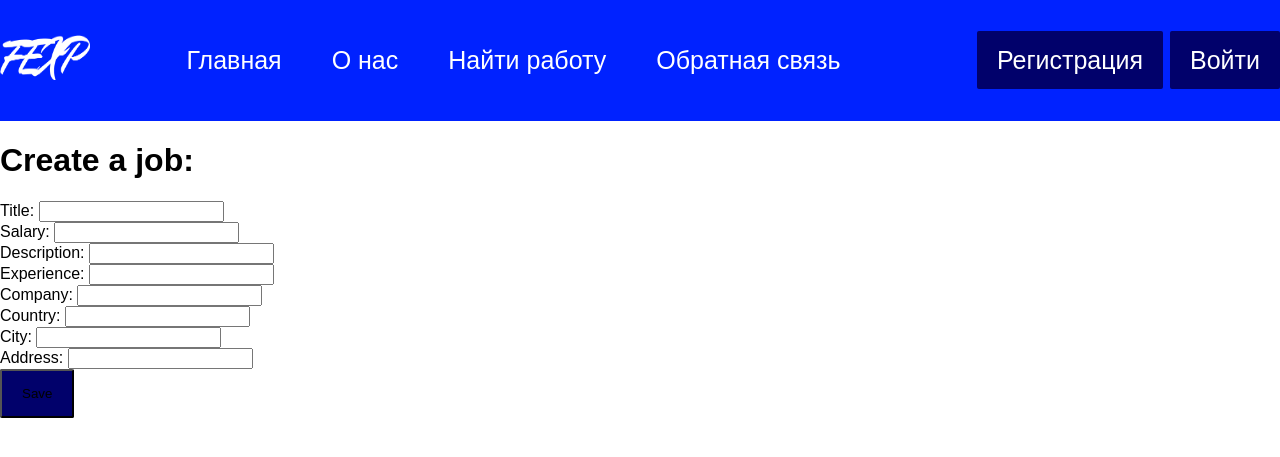
After one commit to Narek12345/fexp, a Flask app: page /create_job_vacansy in a window 1280 px wide. The commit adds this page. Shown: the top 457 px of the page. Run offline with Flask 3, Linux system fonts and the light colour scheme; some web fonts are replaced.

Commit message:
Creating a file for creating vacancies.

```diff
--- a/fexp/forms.py
+++ b/fexp/forms.py
@@ -35,10 +35,10 @@ class JobVacansyForm(FlaskForm):
     address = StringField('Адрес', validators=[DataRequired()])
 
 
-class Summary(FlaskForm):
+class SummaryForm(FlaskForm):
     title = StringField('Title', validators=[DataRequired(), Length(min=5, max=255)])
     salary = IntegerField('Salary', validators=[DataRequired()])
-    age = IntegerField('Age', validators=DataRequired())
+    age = IntegerField('Age', validators=[DataRequired()])
     experience = StringField('Experience', validators=[DataRequired()])
     country = StringField('Country', validators=[DataRequired()])
     city = StringField('City', validators=[DataRequired()])
--- /dev/null
+++ b/fexp/templates/create_job_vacansy.html
@@ -0,0 +1,35 @@
+{% extends 'base.html' %}
+
+{% block content %}
+	<h1>Create a job:</h1>
+
+	<form method="post">
+		<!-- Выводим сообщения. -->
+            {% with messages = get_flashed_messages() %}
+                {% if messages %}
+                    {% for message in messages %}
+                        <h1>{{ message }}</h1>
+                    {% endfor %}
+                {% endif %}
+            {% endwith %}
+
+            {{ form.csrf_token }}
+            Title: <input type="text" name="title">
+            <br>
+            Salary: <input type="text" name="salary">
+            <br>
+            Description: <input type="text" name="description">
+            <br>
+            Experience: <input type="text" name="experience">
+            <br>
+            Company: <input type="text" name="company">
+            <br>
+            Country: <input type="text" name="country">
+            <br>
+            City: <input type="text" name="city">
+            <br>
+            Address: <input type="text" name="address">
+            <br>
+            <button class="btn">Save</button>
+	</form>
+{% endblock %}
--- /dev/null
+++ b/fexp/templates/create_summary.html
@@ -0,0 +1 @@
+{% extends 'base.html' %}
--- a/fexp/views.py
+++ b/fexp/views.py
@@ -1,12 +1,13 @@
 from flask import render_template, request, redirect, url_for, flash, abort
 from werkzeug.security import generate_password_hash, check_password_hash
 from flask_login import login_required, login_user, current_user, logout_user
+from sqlalchemy.exc import IntegrityError
 
 from fexp import app, db
 from .auth import load_user
 from .email import send_email_msg
-from .models import User, Student, Employer
-from .forms import EmployerForm, StudentForm
+from .models import User, Student, Employer, JobVacansy
+from .forms import EmployerForm, StudentForm, JobVacansyForm
 
 
 @app.route('/index')
@@ -113,11 +114,15 @@ def profile(username):
 
                 # Создаем профиль работодателя.
                 new_employer = Employer(first_name=form.data['first_name'], last_name=form.data['last_name'], phone_number=str(form.data['phone_number']), email=form.data['email'], user=user.id)
-
-                # Сохраняем его в БД и перенаправляем пользователя на его страницу с уже сохраненным профилем.
-                db.session.add(new_employer)
-                db.session.commit()
-                return redirect(url_for('profile', username=username))
+                try:
+                    # Сохраняем его в БД и перенаправляем пользователя на его страницу с уже сохраненным профилем.
+                    db.session.add(new_employer)
+                    db.session.commit()
+                    return redirect(url_for('profile', username=username))
+                except IntegrityError:
+                    db.session.rollback()
+                    flash('Такой email уже есть !')
+                    print('Такой email уже есть !')
 
     # Отрисовываем страницу не для зарегестрированного пользователя.
     return render_template('profile.html', form=form, username=username, registered_profile=False, user=user)
@@ -128,3 +133,24 @@ def profile(username):
 def logout():
     logout_user()
     return redirect(url_for('index'))
+
+
+@login_required
+@app.route('/create_job_vacansy', methods=['POST', 'GET'])
+def create_job_vacansy():
+    form = JobVacansyForm(request.form)
+
+    if form.validate_on_submit():
+        new_job_vacansy = JobVacansy(title=form.data['title'], salary=form.data['salary'], description=form.data['description'], experience=form.data['experience'], company=form.data['company'], country=form.data['country'], city=form.data['city'], address=form.data['address'])
+
+        db.session.add(new_job_vacansy)
+        db.session.commit()
+        return redirect(url_for('profile'), username=current_user.username)
+
+    return render_template('create_job_vacansy.html', form=form)
+
+
+@login_required
+@app.route('/create_summary')
+def create_summary():
+    return render_template('create_summary.html')
```
Also changed, not shown: fexp/templates/profile.html (+14 -3 lines).
